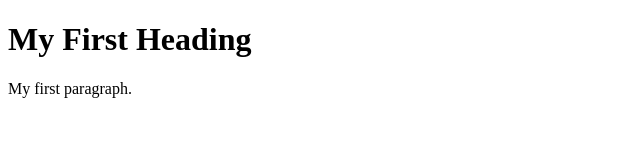
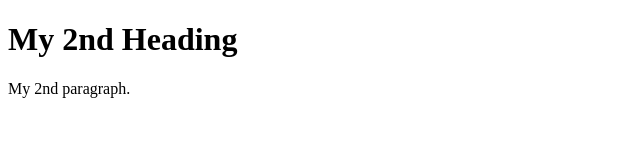
Before and after one commit to ozjacky/website, a plain HTML site: page index.html in a window 1280 px wide. Shown: the whole page, without its empty margins (0-640 px from the left). Drawn offline with Linux system fonts and the light colour scheme.

Commit message:
Update index.html

```diff
--- a/index.html
+++ b/index.html
@@ -2,8 +2,8 @@
 <html>
 <body>
 
-<h1>My First Heading</h1>
-<p>My first paragraph.</p>
+<h1>My 2nd Heading</h1>
+<p>My 2nd paragraph.</p>
 
 </body>
 </html>
```
